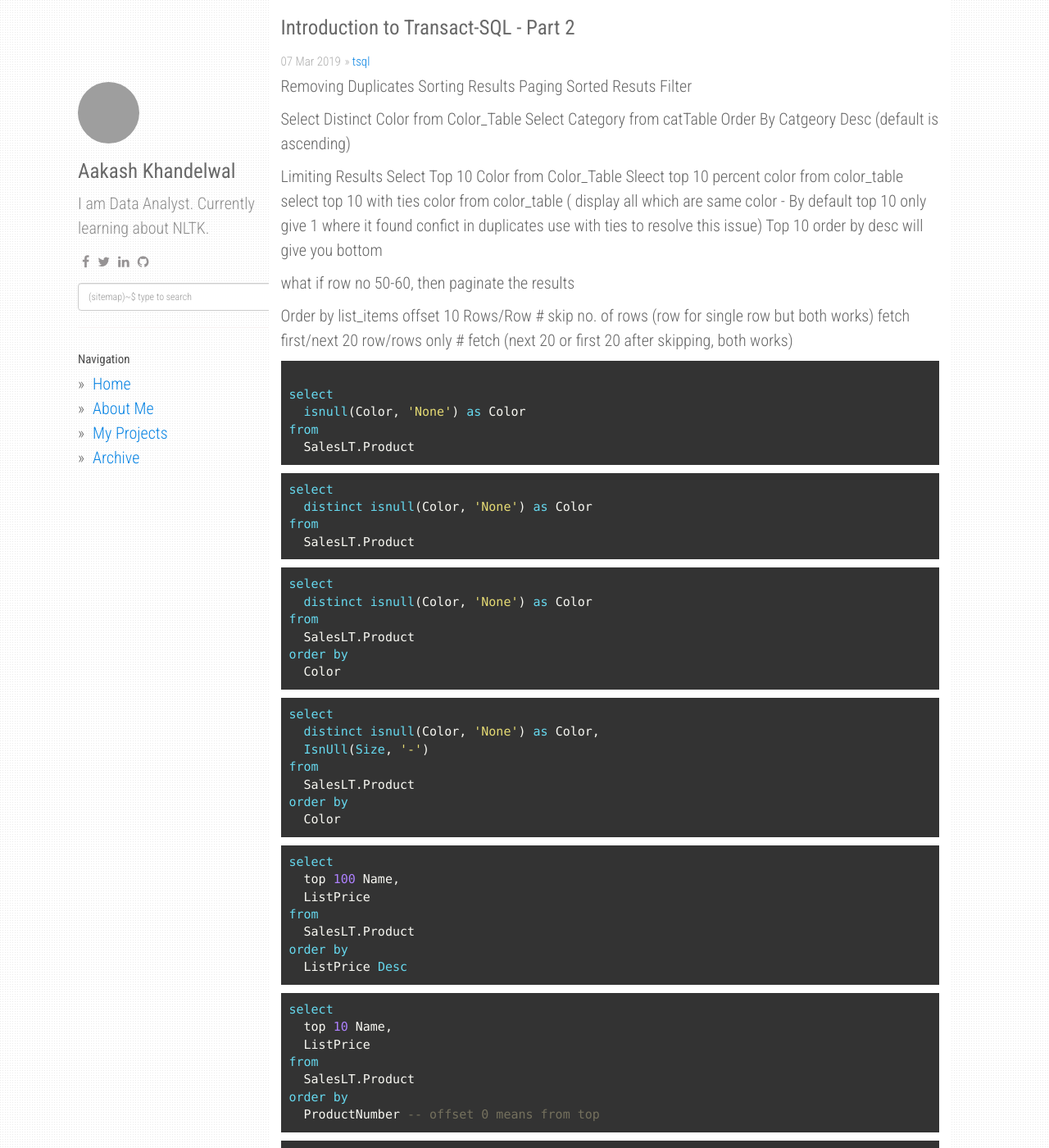
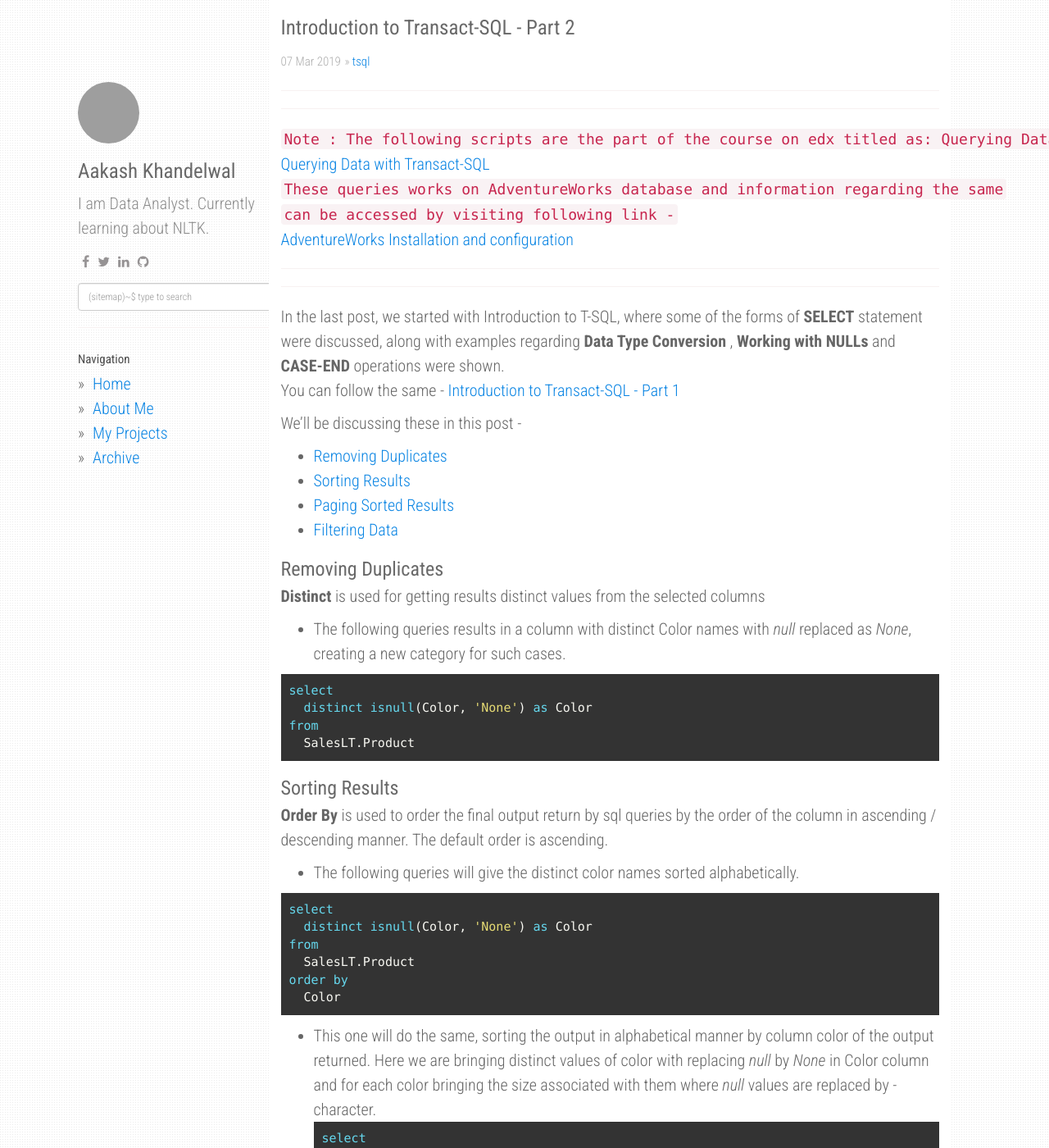
Before and after one commit to aakashkh/data-patterns, a Jekyll site: the page built from _posts/tsql/2019-3-07-Introduction-To-TSQL-2.md, in a window 1280 px wide and 1400 px high. Shown: the whole window at 82% size. Built offline with Jekyll 4.4.1, drawn with Linux system fonts in a browser that asks for light colours; nearby versions of some CDN libraries; comment, search, counter and statistics services are not loaded; some of the changed text lies outside the part shown; grey boxes are pictures that could not be loaded.

Commit message:
Fix up the post no 2 in TSQL series

`````diff
--- a/_posts/tsql/2019-3-07-Introduction-To-TSQL-2.md
+++ b/_posts/tsql/2019-3-07-Introduction-To-TSQL-2.md
@@ -4,41 +4,40 @@ title : Introduction to Transact-SQL - Part 2
 categories: [tsql]
 tags: [tsql, select, sql, data, sql server, database, AdventureWorks, duplicates, sorting, paging, filter, like]
 ---
+<hr />
+<hr />
+``Note : The following scripts are the part of the course on edx titled as: Querying Data with Transact-SQL - ``
+[Querying Data with Transact-SQL](https://www.edx.org/course/querying-data-with-transact-sql-0)
+`` These queries works on AdventureWorks database and information regarding the same ``
+`` can be accessed by visiting following link - ``
+[AdventureWorks Installation and configuration](https://docs.microsoft.com/en-us/sql/samples/adventureworks-install-configure?view=sql-server-2017)
+<hr />
+<hr />
 
-Removing Duplicates
-Sorting Results
-Paging Sorted Resuts
-Filter
+In the last post, we started with Introduction to T-SQL, where some of the forms of <b>SELECT</b> statement were discussed, along with examples regarding <b> Data Type Conversion </b>, <b>Working with NULLs</b> and <b>CASE-END</b> operations were shown.
+You can follow the same - [Introduction to Transact-SQL - Part 1](https://aakashkh.github.io/tsql/2019/03/06/Introduction-To-TSQL.html)
 
-Select Distinct Color from Color_Table
-Select Category from catTable Order By Catgeory Desc (default is ascending)
+We'll be discussing these in this post -
+* [Removing Duplicates](#removing-duplicates)
+* [Sorting Results](#sorting-results)
+* [Paging Sorted Results](#paging-sorted-results)
+* [Filtering Data](#filtering-data)
 
-Limiting Results
-Select Top 10 Color from Color_Table
-Sleect top 10 percent color from color_table
-select top 10 with ties color from color_table ( display all which are same color -
-By default top 10 only give 1 where it found confict in duplicates use with ties to resolve this issue)
-Top 10 order by desc will give you bottom
+### Removing Duplicates
+<b> Distinct </b> is used for getting results distinct values from the selected columns
 
-what if row no 50-60, then paginate the results
-
-Order by list_items
-offset 10 Rows/Row       # skip no. of rows (row for single row but both works)
-fetch first/next 20 row/rows only # fetch (next 20 or first 20 after skipping, both works)
+* The following queries results in a column with distinct Color names with *null* replaced as *None*, creating a new category for such cases.
 
 ```sql
-
-select
-  isnull(Color, 'None') as Color
-from
-  SalesLT.Product
-```
-``` sql
 select
   distinct isnull(Color, 'None') as Color
 from
   SalesLT.Product
 ```
+### Sorting Results
+<b> Order By </b> is used to order the final output return by sql queries by the order of the column in ascending / descending manner. The default order is ascending.
+* The following queries will give the distinct color names sorted alphabetically.
+
 ``` sql
 select
   distinct isnull(Color, 'None') as Color
@@ -47,15 +46,39 @@ from
 order by
   Color
 ```
+* This one will do the same, sorting the output in alphabetical manner by column color of the output returned. Here we are bringing distinct values of color with replacing *null* by *None* in Color column and for each color bringing the size associated with them where *null* values are replaced by *-* character.
 ```sql
 select
   distinct isnull(Color, 'None') as Color,
-  IsnUll(Size, '-')
+  isnull(Size, '-')
 from
   SalesLT.Product
 order by
   Color
 ```
+
+
+
+
+Limiting Results
+```sql
+Select Category from catTable Order By Catgeory Desc
+
+Select Top 10 Color from Color_Table
+Sleect top 10 percent color from color_table
+select top 10 with ties color from color_table ( display all which are same color -
+By default top 10 only give 1 where it found confict in duplicates use with ties to resolve this issue)
+Top 10 order by desc will give you bottom
+```
+
+what if row no 50-60, then paginate the results
+```sql
+Order by list_items
+offset 10 Rows/Row       # skip no. of rows (row for single row but both works)
+fetch first/next 20 row/rows only # fetch (next 20 or first 20 after skipping, both works)
+````
+
+
 ```sql
 select
   top 100 Name,
`````
Also changed, not shown: _posts/tsql/2019-3-06-Introduction-To-TSQL.md (+10 -7 lines), _posts/tsql/2019-3-08-Joins-In-TSQL.md (+9 -1 lines), _posts/tsql/2019-3-08-Set-Operators-In-TSQL.md (+10 -3 lines), _posts/tsql/2019-3-09-Functions-And-Aggregations-In-TSQL.md (+7 -6 lines).
